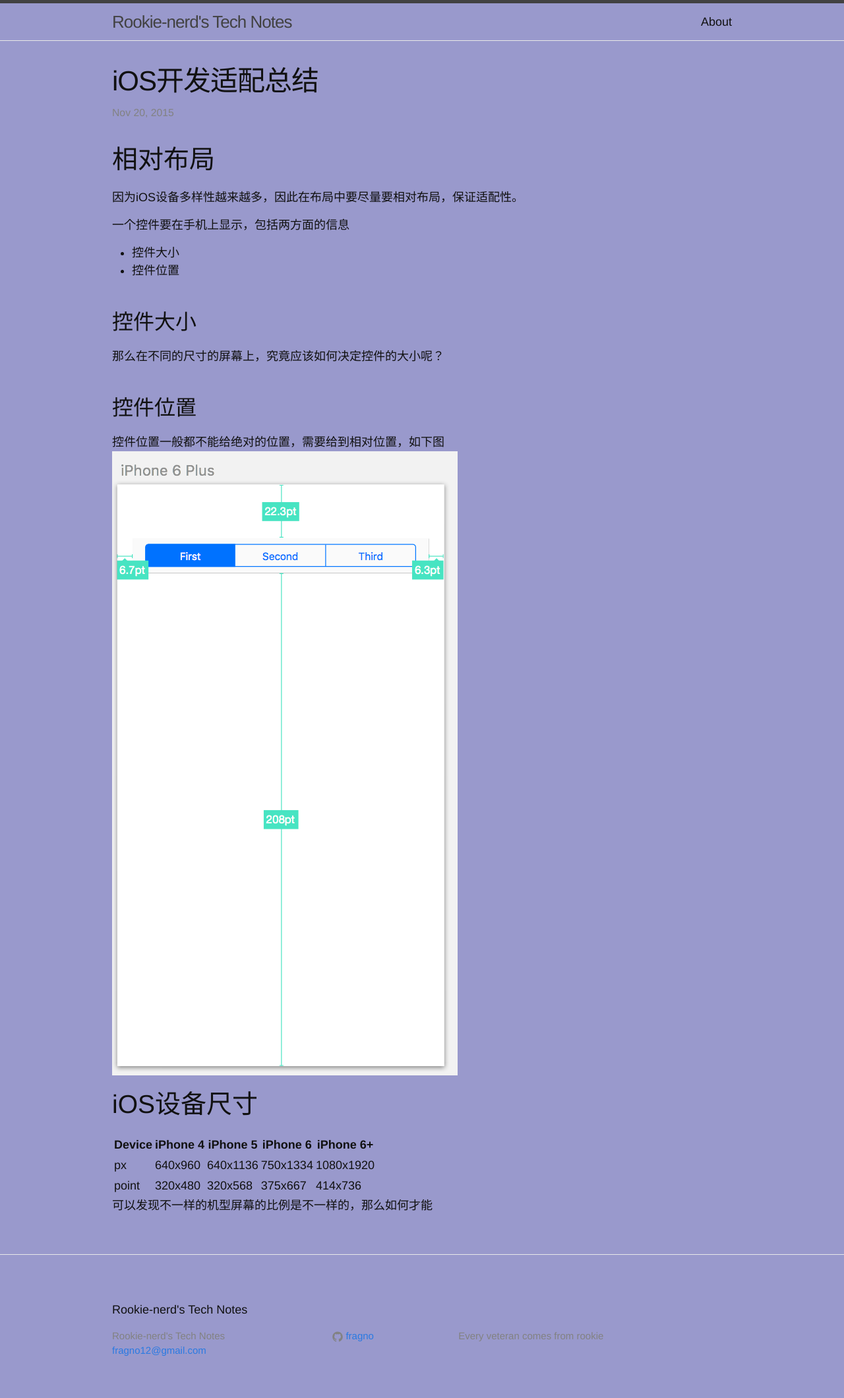
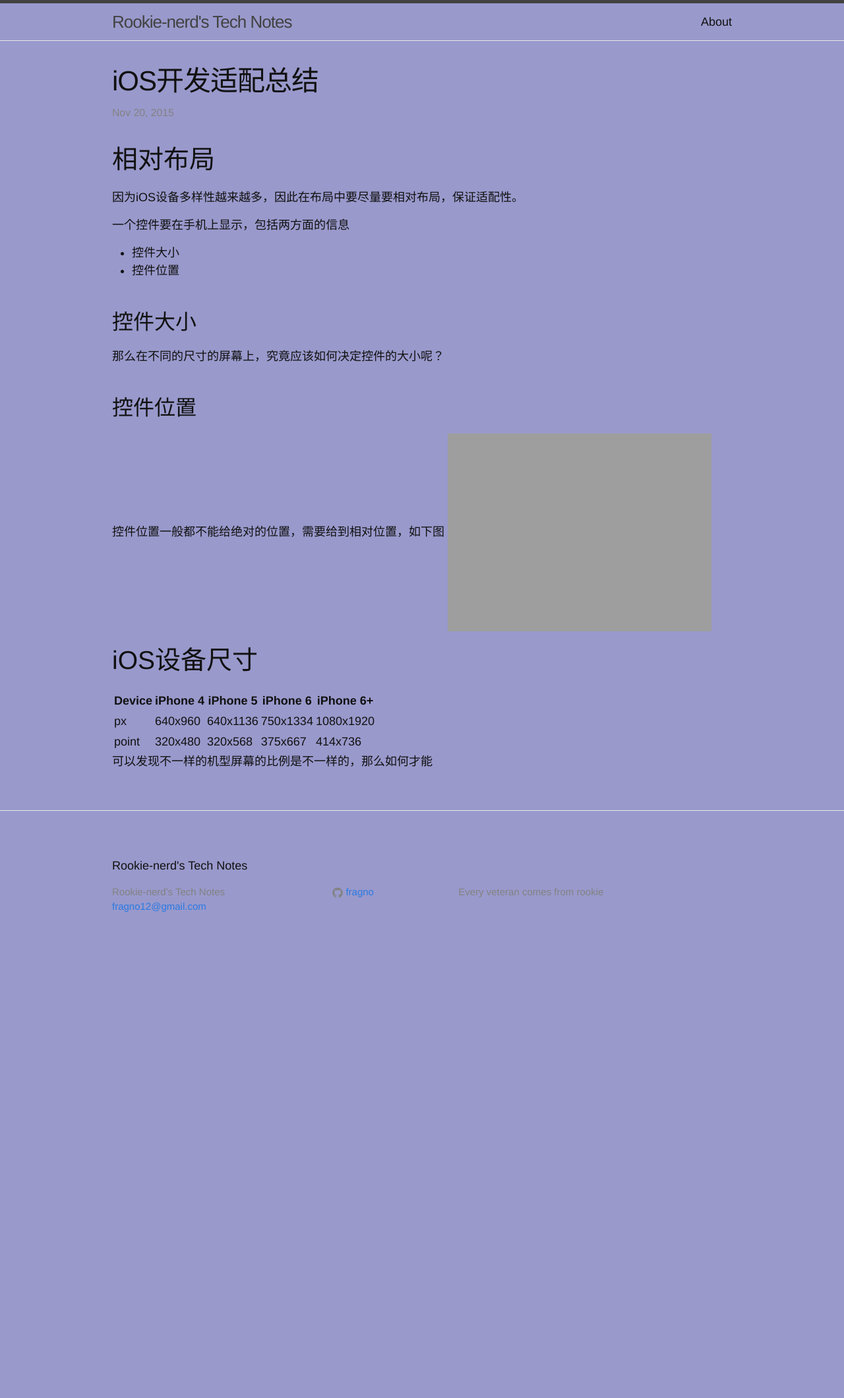
Before and after one commit to rookie-nerd/rookie-nerd.github.io, a Jekyll site: the page built from _posts/2015-11-20-iOS开发适配总结.markdown, in a window 1280 px wide. Shown: the whole page at 66% size. Built offline with Jekyll 4.4.1, drawn with Linux system fonts in a browser that asks for light colours; after the commit the page ends 1446 px from its top, so only the background shows below that.

Commit message:
调节图片大小

```diff
--- a/_posts/2015-11-20-iOS开发适配总结.markdown
+++ b/_posts/2015-11-20-iOS开发适配总结.markdown
@@ -18,7 +18,7 @@
 
 ## 控件位置
 控件位置一般都不能给绝对的位置，需要给到相对位置，如下图
-![Alt text](/img/iphone6p_position.png)
+![Alt text](/img/iphone6p_position.png =100)
 
 # iOS设备尺寸
 
```
